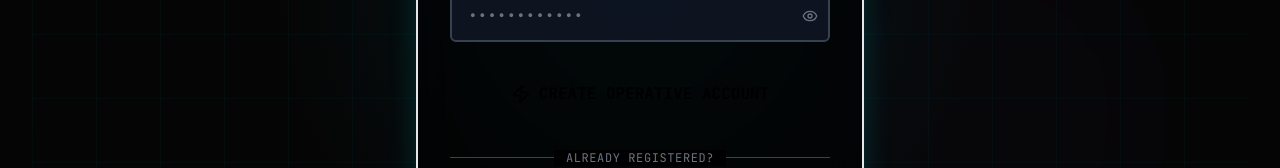
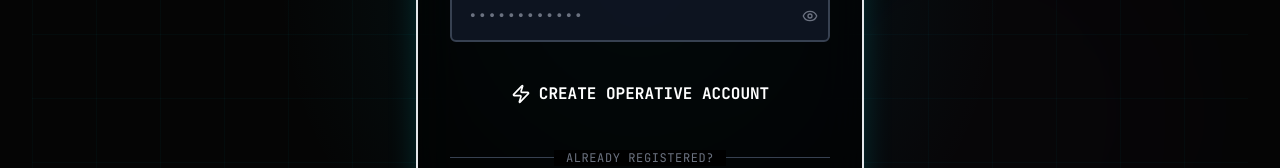
Before and after one commit to Amitesh-AJ10/code-ronin, a React (Vite) app: page /register in a window 1280 px wide. Shown: the part 446-614 px from the top of the page. Built offline with nearby package versions, Linux system fonts and the light colour scheme; no server answers; what @modelcontextprotocol/sdk would draw is missing.

Commit message:
fix login and register buttons

```diff
--- a/src/components/Login.tsx
+++ b/src/components/Login.tsx
@@ -287,7 +287,7 @@ const Login: React.FC = () => {
                                 transition={{ delay: 0.6 }}
                                 whileHover={{ scale: loading ? 1 : 1.02 }}
                                 whileTap={{ scale: loading ? 1 : 0.98 }}
-                                className="relative mt-2 w-full py-3 rounded-md font-bold text-black bg-cyber-cyan hover:bg-cyber-cyan/90 disabled:opacity-50 disabled:cursor-not-allowed transition-all duration-300 overflow-hidden group"
+                                className="relative mt-2 w-full py-3 rounded-md font-bold text-white bg-cyber-cyan hover:bg-cyber-cyan/90 disabled:opacity-50 disabled:cursor-not-allowed transition-all duration-300 overflow-hidden group"
                             >
                                 {/* Button glow effect */}
                                 <motion.div
--- a/src/components/Register.tsx
+++ b/src/components/Register.tsx
@@ -475,7 +475,7 @@ const Register: React.FC = () => {
                                 transition={{ delay: 0.7 }}
                                 whileHover={{ scale: loading ? 1 : 1.02 }}
                                 whileTap={{ scale: loading ? 1 : 0.98 }}
-                                className="relative mt-2 w-full py-3 rounded-md font-bold text-black bg-cyber-cyan hover:bg-cyber-cyan/90 disabled:opacity-50 disabled:cursor-not-allowed transition-all duration-300 overflow-hidden group"
+                                className="relative mt-2 w-full py-3 rounded-md font-bold text-white bg-cyber-cyan hover:bg-cyber-cyan/90 disabled:opacity-50 disabled:cursor-not-allowed transition-all duration-300 overflow-hidden group"
                             >
                                 {/* Button glow effect */}
                                 <motion.div
```
